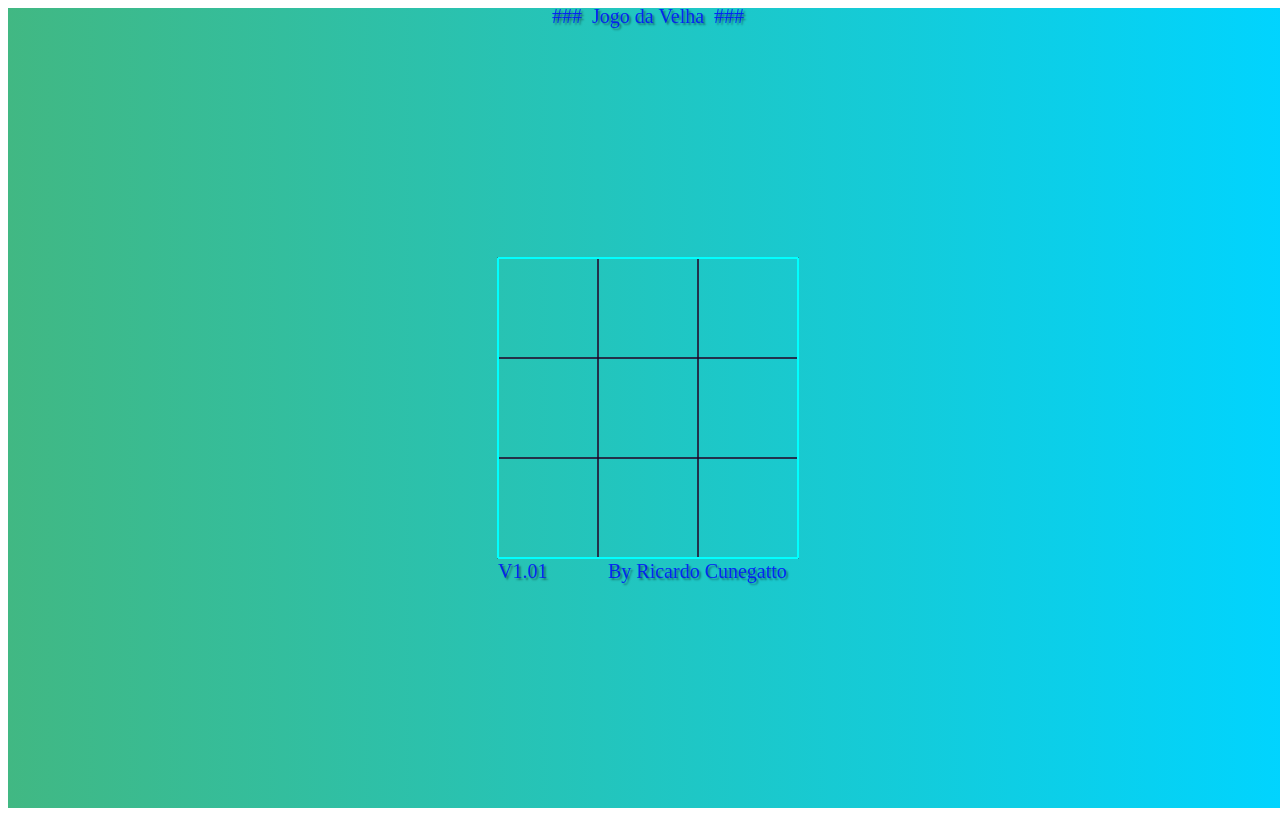
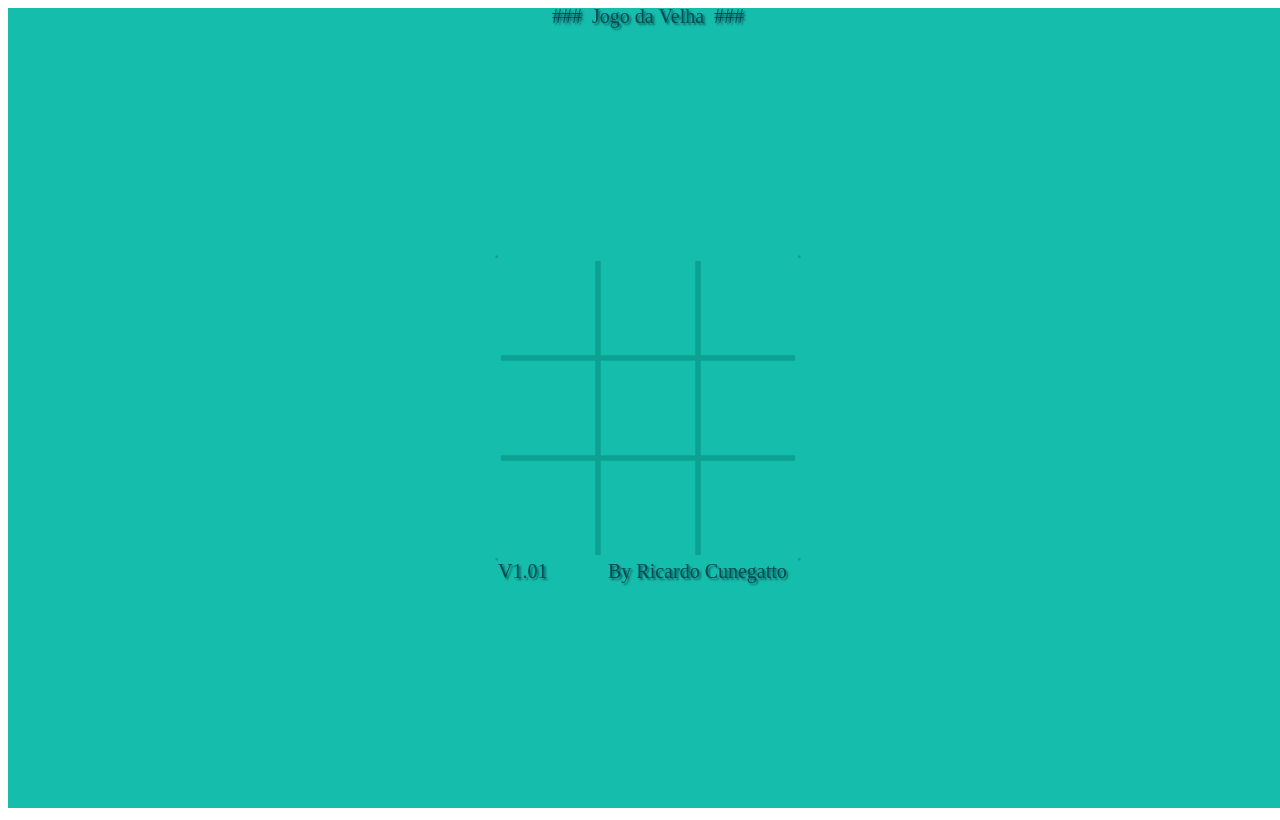
Before and after one commit to BigSpider-Dev/jogo_da_velha, a plain HTML site: page index.html in a window 1280 px wide. Drawn offline with Linux system fonts and the light colour scheme.

Commit message:
Ajustei o ACC da cores

```diff
--- a/css/styles.css
+++ b/css/styles.css
@@ -1,5 +1,4 @@
 #tela {
-    background: linear-gradient(90deg,
-                rgba(65, 184, 131, 1) 0%,
-                rgba(0, 212, 255, 1) 100%)
+    background: rgba(20, 189, 172, 1)
+
 }
--- a/js/main.js
+++ b/js/main.js
@@ -44,9 +44,10 @@ function desenharAqui() {
     let blockW = blockD;
     let blockH = blockD;
 
-    let corPrimaria = 'rgba(0,0,255,0.8';
-    let corSecundaria = 'rgb(37, 0, 37)';
-    let corObjeto = 'rgb(0,0,0)';
+    let corPrimaria = 'rgba(0,59,74,0.9';
+    let corSecundaria = 'rgb(13, 161, 146)';
+    let corObjetoX = 'rgb(84,84,84)';
+    let corObjetoO = 'rgb(242, 235, 211)';
 
     let canvaZeroW = canvas.width - canvas.width;
     let canvaZeroH = canvas.height - canvas.height;
@@ -95,6 +96,7 @@ function desenharAqui() {
     let blockP9PW = ((blockP9W + (blockW / 2)));
     let blockP9PH = ((blockP9H + (blockH / 2)));
 
+    ctx.lineWidth = 5;
     ctx.strokeStyle = corSecundaria;
     ctx.strokeRect(blockP1W, blockP1H, blockW, blockH);
     ctx.strokeStyle = corSecundaria;
@@ -114,27 +116,27 @@ function desenharAqui() {
     ctx.strokeStyle = corSecundaria;
     ctx.strokeRect(blockP9W, blockP9H, blockW, blockH);
 
-    ctx.lineWidth = 2;
+    ctx.lineWidth = 6;
 
-    ctx.strokeStyle = 'aqua';
+    ctx.strokeStyle = '#14bdac';
     ctx.beginPath();
     ctx.moveTo(blockP1W, blockP1H);
     ctx.lineTo((blockP1W + somaBlockW), blockP1H);
     ctx.stroke();
 
-    ctx.strokeStyle = 'aqua';
+    ctx.strokeStyle = '#14bdac';
     ctx.beginPath();
     ctx.moveTo(blockP1W, (blockP7H + blockH));
     ctx.lineTo((blockP1W + somaBlockW), (blockP7H + blockH));
     ctx.stroke();
 
-    ctx.strokeStyle = 'aqua';
+    ctx.strokeStyle = '#14bdac';
     ctx.beginPath();
     ctx.moveTo(blockP1W, (blockP1H));
     ctx.lineTo(blockP1W, (blockP7H + blockH));
     ctx.stroke();
 
-    ctx.strokeStyle = 'aqua';
+    ctx.strokeStyle = '#14bdac';
     ctx.beginPath();
     ctx.moveTo((blockP1W + somaBlockW), (blockP1H));
     ctx.lineTo((blockP1W + somaBlockW), (blockP7H + blockH));
@@ -461,7 +463,7 @@ function desenharAqui() {
     function mostraGanhador(valor) {
         ctx.fillStyle = 'rgba(0, 0, 0, 0.8)'
         ctx.fillRect(0, 0, canvas.width, canvas.height);
-        ctx.fillStyle = 'rgba(0, 212, 255, 0.9)'
+        ctx.fillStyle = 'rgba(20, 189, 172, 0.9)'
         ctx.fillRect((canvaCentroW - (blockW * 2)), blockP5H, blockW * 4, blockH);
 
         ctx.shadowOffsetX = 2;
@@ -479,10 +481,10 @@ function desenharAqui() {
     }
     function desenhaC(objW, objH, objW2, objH2, objH3) {
         //ctx.clearRect(0, 0, canvas.width, canvas.height);
-        ctx.lineWidth = 5;
-        ctx.strokeStyle = corObjeto;
+        ctx.lineWidth = 8;
+        ctx.strokeStyle = corObjetoO;
         ctx.beginPath();
-        ctx.arc(objW, objH, (blockW * 0.35), 0, Math.PI * 2, true);
+        ctx.arc(objW, objH, (blockW * 0.30), 0, Math.PI * 2, true);
         ctx.stroke();
         ctx.lineWidth = 1;
     }
@@ -492,8 +494,8 @@ function desenharAqui() {
         ctx.shadowOffsetY = 0;
         ctx.shadowBlur = 0;
         ctx.shadowColor = 'rgba(0, 0, 0, 0.5)';
-        ctx.lineWidth = 5;
-        ctx.strokeStyle = corObjeto;
+        ctx.lineWidth = 8;
+        ctx.strokeStyle = corObjetoX;
         ctx.beginPath();
         ctx.moveTo(objW, objH);
         ctx.lineTo(objW2, objH2);
```
